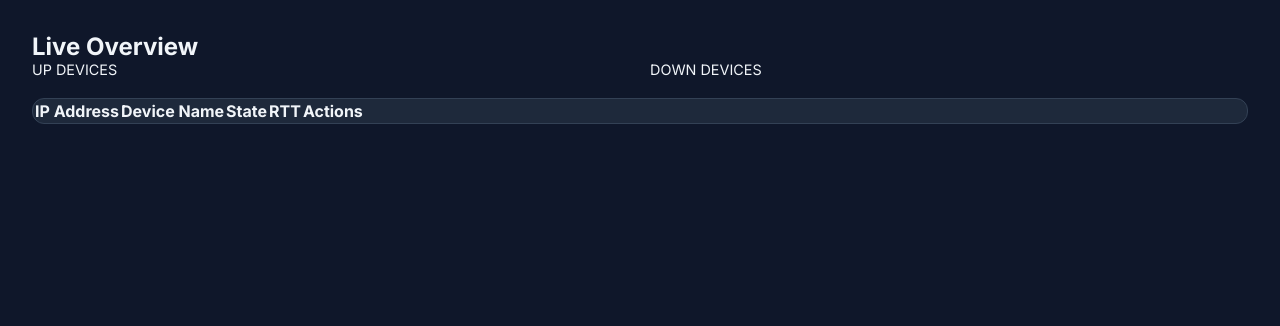
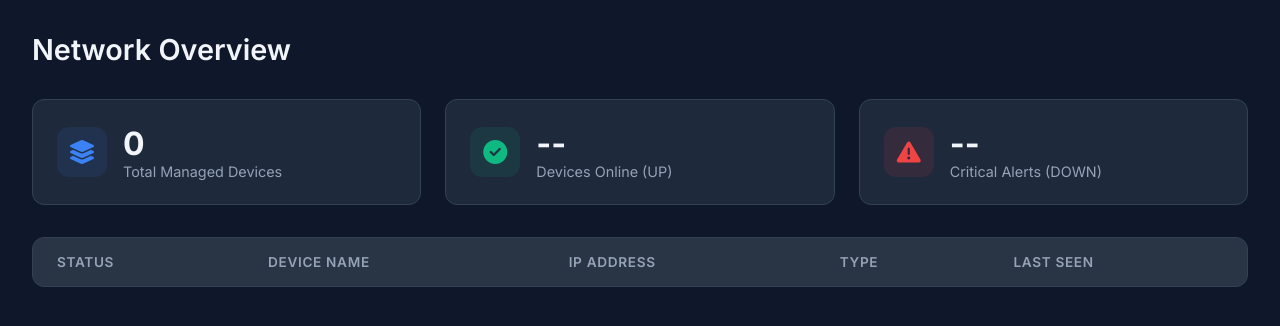
Before and after one commit to Lucifer-bot-web1/RTM_MONITOR_V2, a Flask app: template web_ui/templates/dashboard.html in a window 1280 px wide. Shown: the top 326 px of the page. Run offline with Flask 3, Linux system fonts and the light colour scheme; the template is opened without the code that fills it, so the values that code supplies are empty; parts of the project's set-up code (start-up, migrations or seed data) failed here and were passed over; some libraries are stand-ins or nearby versions.

Commit message:
Auto-Update: Local is Master

```diff
--- a/web_ui/templates/dashboard.html
+++ b/web_ui/templates/dashboard.html
@@ -1,45 +1,71 @@
 {% extends "base.html" %}
 
 {% block content %}
-<h2 style="margin-top:0;">Live Overview</h2>
-
-<div style="display:grid; grid-template-columns: repeat(auto-fit, minmax(200px, 1fr)); gap: 20px; margin-bottom: 20px;">
-    <div class="card">
-        <div style="font-size:0.9rem; color:var(--text-muted);">UP DEVICES</div>
-        <div style="font-size:2rem; font-weight:bold; color:var(--success);">{{ up }}</div>
-    </div>
-    <div class="card">
-        <div style="font-size:0.9rem; color:var(--text-muted);">DOWN DEVICES</div>
-        <div style="font-size:2rem; font-weight:bold; color:var(--danger);">{{ down }}</div>
+<div class="header">
+    <h1 class="page-title">Network Overview</h1>
+    <div class="date-display" style="color: var(--text-secondary);">
+        {{ now.strftime('%Y-%m-%d %H:%M:%S') }}
     </div>
 </div>
 
-<div class="card" style="padding:0; overflow:hidden;">
+<div class="stats-grid">
+    <div class="stat-card">
+        <div class="stat-icon blue">
+            <i class="fa-solid fa-layer-group"></i>
+        </div>
+        <div class="stat-info">
+            <h3 id="total-count">{{ devices|length }}</h3>
+            <p>Total Managed Devices</p>
+        </div>
+    </div>
+    <div class="stat-card">
+        <div class="stat-icon green">
+            <i class="fa-solid fa-check-circle"></i>
+        </div>
+        <div class="stat-info">
+            <h3> -- </h3>
+            <p>Devices Online (UP)</p>
+        </div>
+    </div>
+    <div class="stat-card">
+        <div class="stat-icon red">
+            <i class="fa-solid fa-triangle-exclamation"></i>
+        </div>
+        <div class="stat-info">
+            <h3> -- </h3>
+            <p>Critical Alerts (DOWN)</p>
+        </div>
+    </div>
+</div>
+
 <div class="table-container">
-        <table>
+    <table class="data-table">
         <thead>
             <tr>
+                <th>Status</th>
+                <th>Device Name</th>
                 <th>IP Address</th>
-                    <th>Device Name</th>
-                    <th>State</th>
-                    <th>RTT</th>
-                    <th>Actions</th>
+                <th>Type</th>
+                <th>Last Seen</th>
             </tr>
         </thead>
         <tbody>
             {% for d in devices %}
             <tr id="row_{{ d.ip.replace('.','_') }}">
-                    <td>{{ d.ip }}</td>
-                    <td>{{ d.name }}</td>
-                    <td><span class="badge {{ d.state.lower() }}">{{ d.state }}</span></td>
-                    <td class="rtt-val">-</td>
                 <td>
-                        <a href="#" class="btn btn-primary" style="padding:4px 8px; font-size:0.8rem;">View</a>
+                    <span class="status-badge {% if d.status == 'UP' %}status-up{% else %}status-down{% endif %}">
+                        {{ d.status }}
+                    </span>
+                </td>
+                <td style="font-weight: 600;">{{ d.name }}</td>
+                <td style="font-family: monospace; color: var(--accent-blue);">{{ d.ip }}</td>
+                <td>{{ d.device_type|upper }}</td>
+                <td style="color: var(--text-secondary);">
+                    {% if d.last_seen %}{{ d.last_seen.strftime('%H:%M:%S') }}{% else %}Never{% endif %}
                 </td>
             </tr>
             {% endfor %}
         </tbody>
     </table>
 </div>
-</div>
 {% endblock %}
```
Lines whose indentation alone changed are shown as unchanged.
